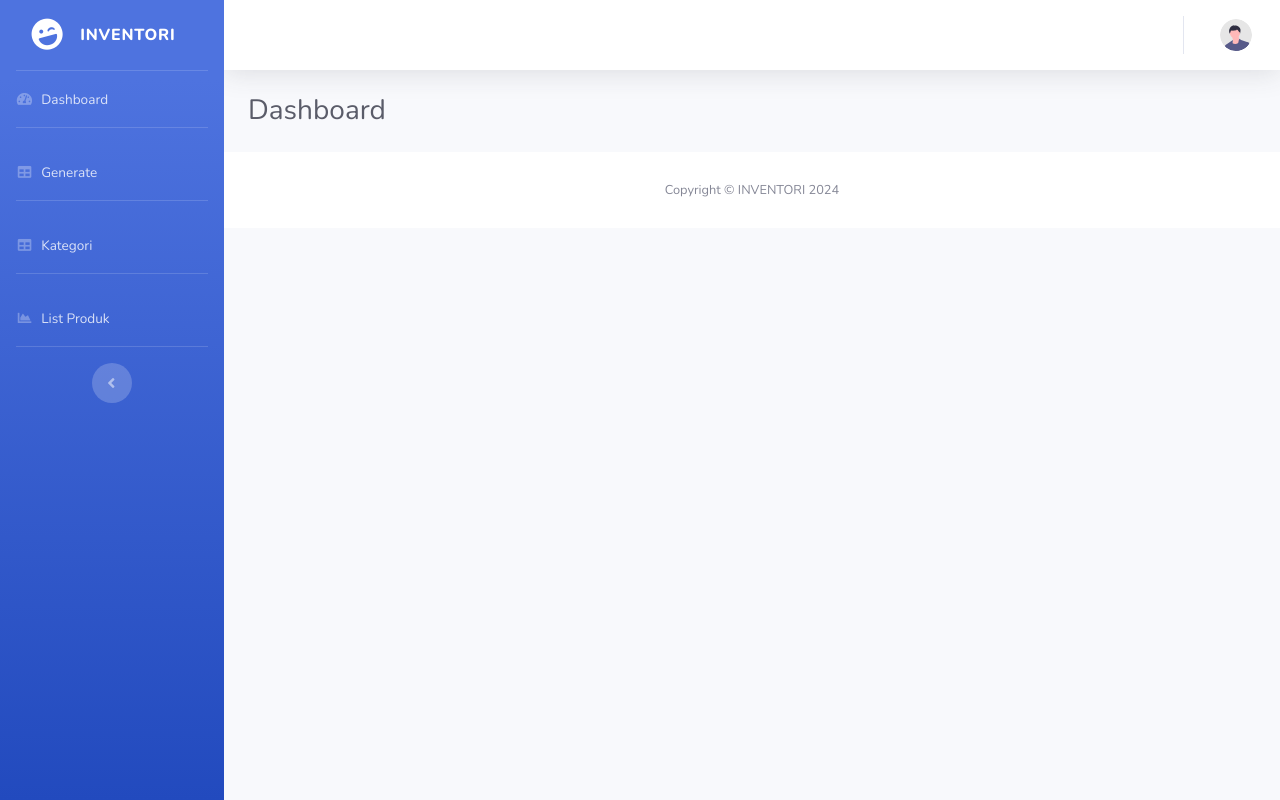
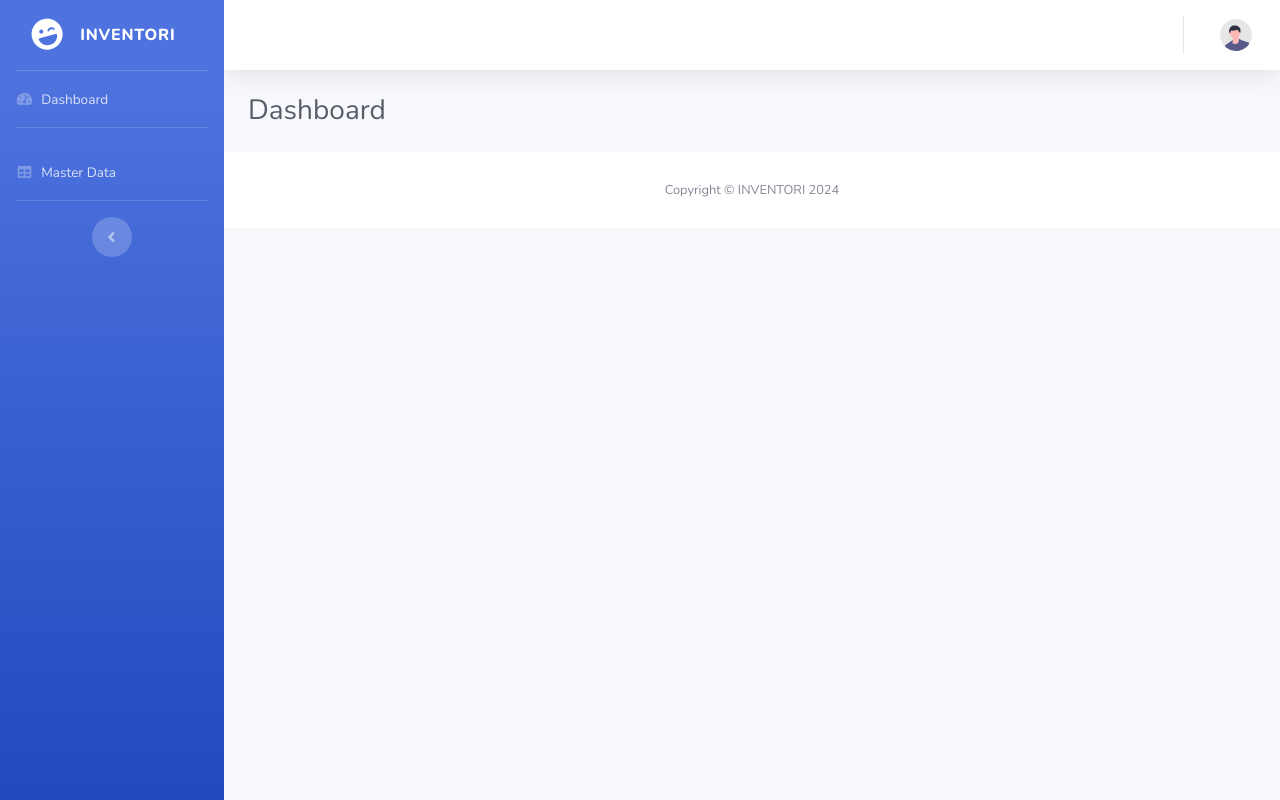
Before and after one commit to LINGGSATRIA/INVENTORY, a CodeIgniter 4 app: the page made by app/Views/Dash.php in a window 1280 px wide. Run offline with PHP 8.4 and a stand-in for CodeIgniter, Linux system fonts and the light colour scheme; the template is opened without the code that fills it, so the values that code supplies are empty; some libraries are stand-ins or nearby versions.

Commit message:
Add Dashboard Update

```diff
--- a/app/Views/Component/C_Side.php
+++ b/app/Views/Component/C_Side.php
@@ -26,27 +26,7 @@
 <li class="nav-item">
     <a class="nav-link" href="<?= base_url('produk') ?>">
         <i class="fas fa-fw fa-table"></i>
-        <span>Generate</span></a>
-</li>
-
-<!-- Divider -->
-<hr class="sidebar-divider">
-
-<!-- Nav Item - Utilities Collapse Menu -->
-<li class="nav-item">
-    <a class="nav-link" href="<?= base_url('kategori') ?>">
-        <i class="fas fa-fw fa-table"></i>
-        <span>Kategori</span></a>
-</li>
-
-<!-- Divider -->
-<hr class="sidebar-divider">
-
-<!-- Nav Item - Charts -->
-<li class="nav-item">
-    <a class="nav-link" href="<?= base_url('list') ?>">
-        <i class="fas fa-fw fa-chart-area"></i>
-        <span>List Produk</span></a>
+        <span>Master Data</span></a>
 </li>
 
 <!-- Divider -->
```
